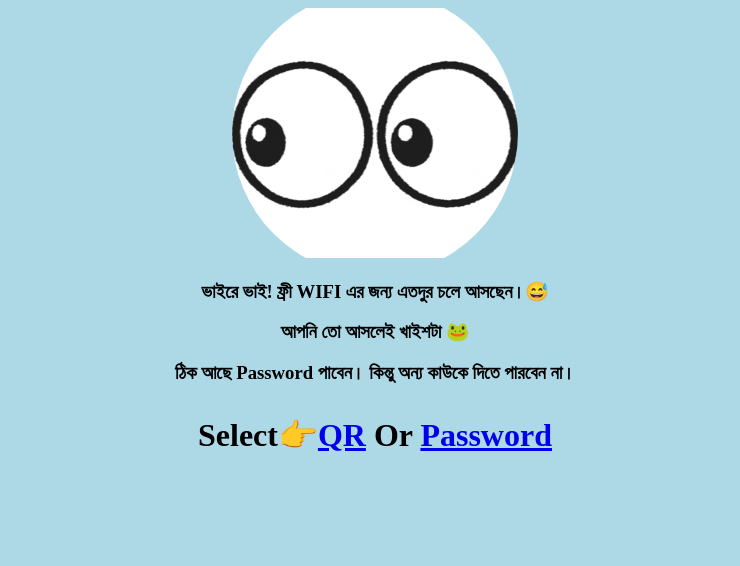
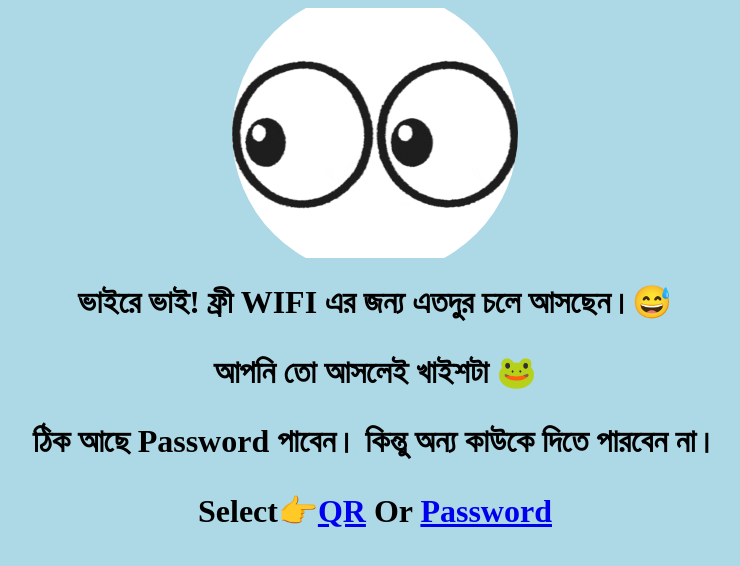
Before and after one commit to Shakir2007/Free-Wifi, a plain HTML site: page 3rd.html in a window 1280 px wide. Shown: the whole page, without its empty margins (265-1005 px from the left). Drawn offline with Linux system fonts and the light colour scheme.

Commit message:
3rd.html

```diff
--- a/3rd.html
+++ b/3rd.html
@@ -5,9 +5,9 @@
         <body style="background-color: lightblue");">
         <center>
             <img src="see.gif" style="clip-path: circle(47% at center);" width="350" height="250">
-            <h3>ভাইরে ভাই! ফ্রী WIFI এর জন্য এতদুর চলে আসছেন।😅</h3>
-           <h3><p> আপনি তো আসলেই খাইশটা 🐸 </p></h3>
-           <h3><p>ঠিক আছে Password পাবেন। কিন্তু অন্য কাউকে দিতে পারবেন না।</p></h3>
+            <h1>ভাইরে ভাই! ফ্রী WIFI এর জন্য এতদুর চলে আসছেন।😅</h1>
+           <h1><p> আপনি তো আসলেই খাইশটা 🐸 </p></h1>
+           <h1><p>ঠিক আছে Password পাবেন। কিন্তু অন্য কাউকে দিতে পারবেন না।</p></h1>
         <h1>
             <p>Select👉<a href="4rd.html" target="_blank">QR</a> Or <a href="4rd.html" target="_blank">Password</a></p></h1>
         </center>
```
